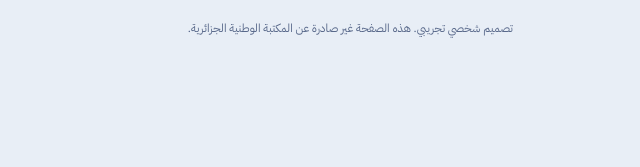
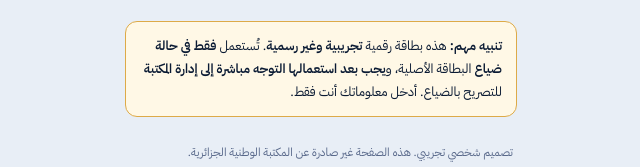
Before and after one commit to HichemBzd-ui/carte-lecteur, a plain HTML site: page index.html in a window 1280 px wide. Shown: the part 628-795 px from the top of the page, without its empty margins (319-959 px from the left). Drawn offline with Linux system fonts and the light colour scheme.

Commit message:
Update index.html

```diff
--- a/index.html
+++ b/index.html
@@ -155,6 +155,7 @@ footer{padding:4px;font-size:11.5px;color:var(--muted);line-height:1.8}
     <p class="note">إذا لم يقرأ الماسح الرمز، جرّب النوع الآخر. تُحفظ البيانات في هذا المتصفح فقط ولا تُرسل إلى أي مكان.</p>
   </form>
 
+  <div role="note" style="margin:6px 0 4px;padding:12px 14px;border:1px solid #DDAA48;border-radius:12px;background:#FFF8E6;color:#0A1A33;font-size:13px;line-height:1.8"><b>تنبيه مهم:</b> هذه بطاقة رقمية <b>تجريبية وغير رسمية</b>. تُستعمل <b>فقط في حالة ضياع</b> البطاقة الأصلية، و<b>يجب بعد استعمالها التوجه مباشرة إلى إدارة المكتبة</b> للتصريح بالضياع. أدخل معلوماتك أنت فقط.</div>
   <footer>تصميم شخصي تجريبي. هذه الصفحة غير صادرة عن المكتبة الوطنية الجزائرية.</footer>
 </main>
 
```
